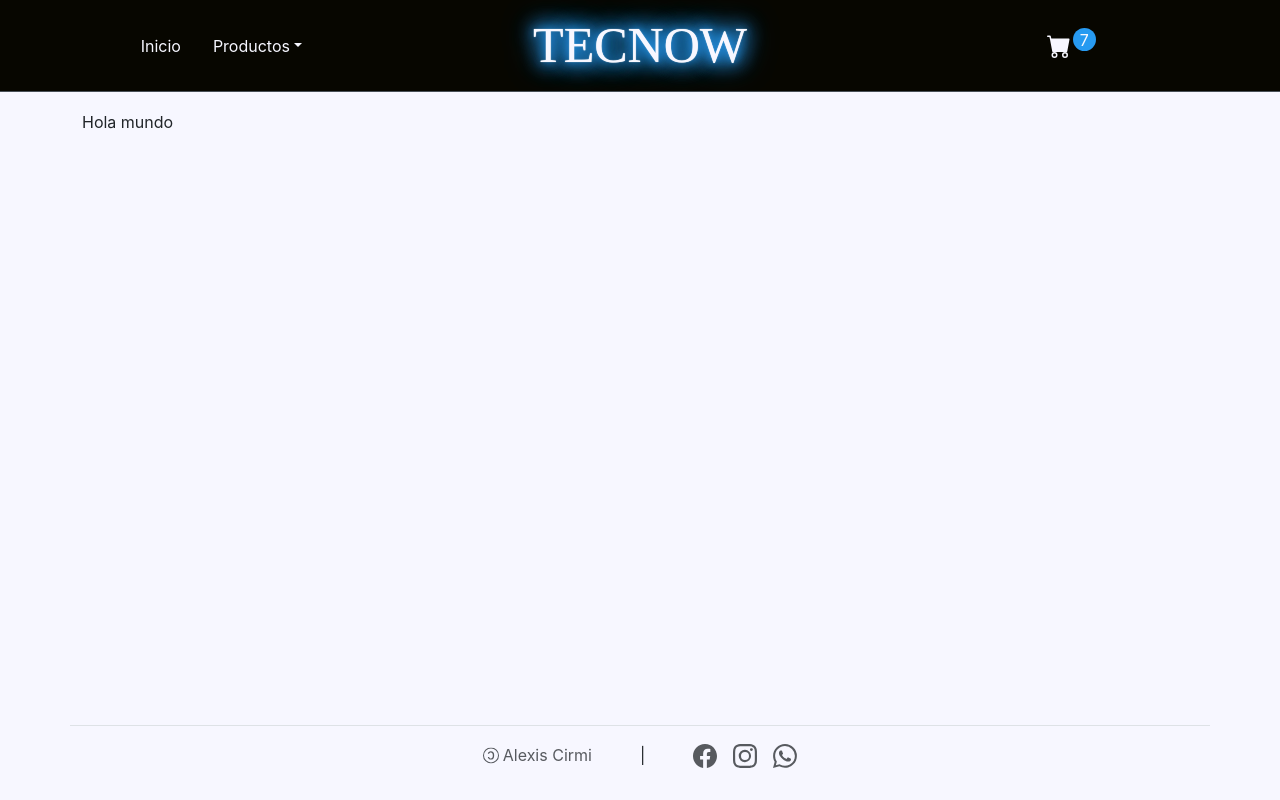
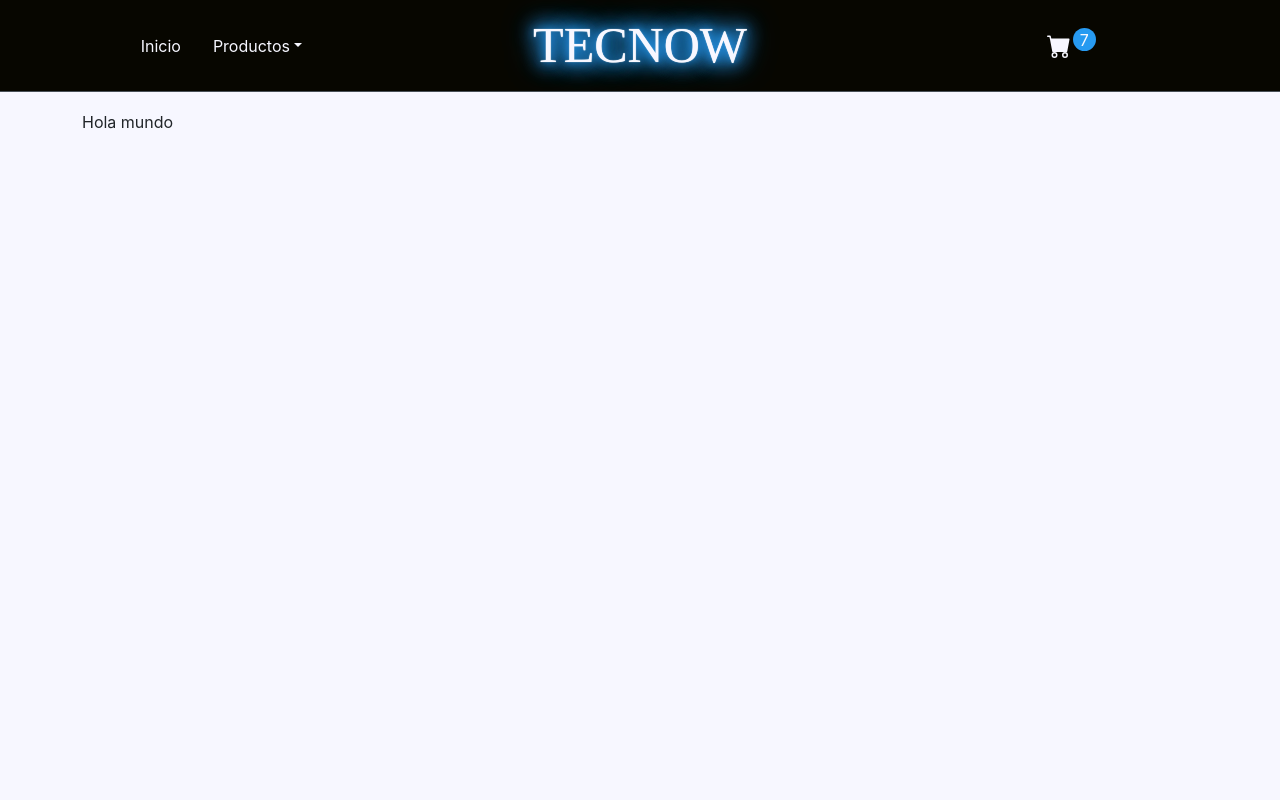
Before and after one commit to alexiscirmi/react-ecommerce-coderhouse, a React (Create React App) app: page / in a window 1280 px wide. Built offline with nearby package versions, Linux system fonts and the light colour scheme.

Commit message:
Footer component deleted

```diff
--- a/src/App.jsx
+++ b/src/App.jsx
@@ -2,14 +2,12 @@ import './assets/scss/_colors.scss'
 import './App.scss'
 import Navbar from './components/Navbar/Navbar.jsx';
 import ItemListContainer from './containers/ItemListContainer/ItemListContainer';
-import Footer from './components/Footer/Footer.jsx';
 
 function App() {
   return (
     <div className='App'>
       <Navbar />
       <ItemListContainer greeting='Hola mundo' />
-      <Footer />
     </div>
   );
 }
--- a/src/components/Footer/Footer.jsx
+++ /dev/null
@@ -1,38 +0,0 @@
-import './_footer.scss';
-import { CCircle } from 'react-bootstrap-icons';
-import { Facebook } from 'react-bootstrap-icons';
-import { Instagram } from 'react-bootstrap-icons';
-import { Whatsapp } from 'react-bootstrap-icons';
-
-function Footer() {
-  return (
-    <footer className='footer container d-flex flex-wrap justify-content-center align-items-center py-3 border-top mb-3'>
-
-      <div className='d-flex'>
-        <p className='text-body-secondary mb-0 me-5'>
-          <CCircle className='ccircle' />
-          <a href='https://github.com/cirmialexis/coderhouse-react-project' target='_blank' rel='noreferrer' className='nav-link-footer ps-1 text-body-secondary'>Alexis Cirmi</a>
-        </p>
-      </div>
-
-      |
-
-      <ul className='nav justify-content-end list-unstyled d-flex'>
-        <li className='ms-5'><a className='text-body-secondary'>
-          <Facebook className='fs-4' />
-        </a></li>
-
-        <li className='ms-3'><a className='text-body-secondary'>
-          <Instagram className='fs-4' />
-        </a></li>
-
-        <li className='ms-3'><a className='text-body-secondary'>
-          <Whatsapp className='fs-4' />
-        </a></li>
-      </ul>
-
-    </footer>
-  );
-}
-
-export default Footer;
--- a/src/components/Footer/_footer.scss
+++ /dev/null
@@ -1,8 +0,0 @@
-footer {
-  margin-top: auto;
-}
-
-.ccircle {
-  transform: rotate(180deg);
-  translate: 0 -10%;
-}
```
